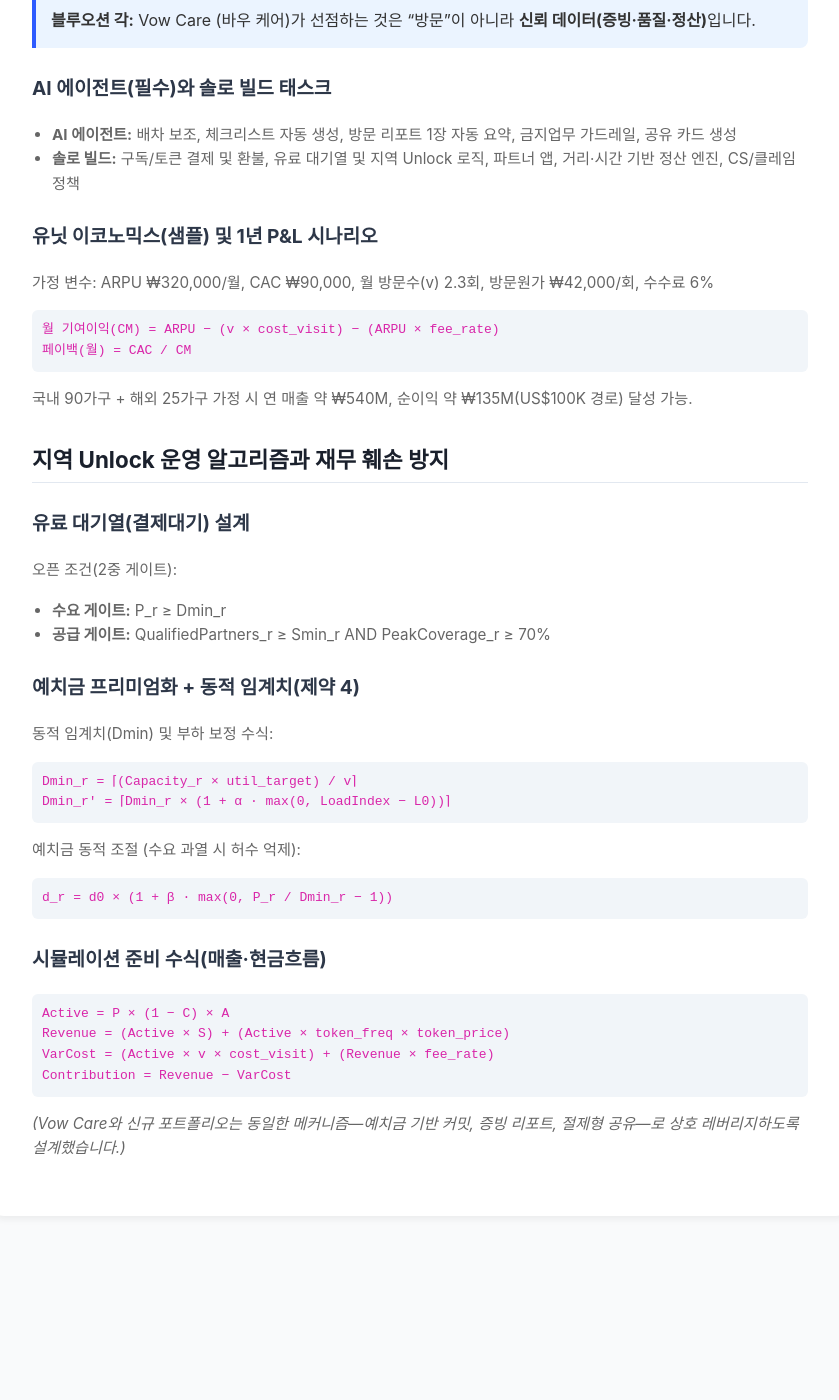
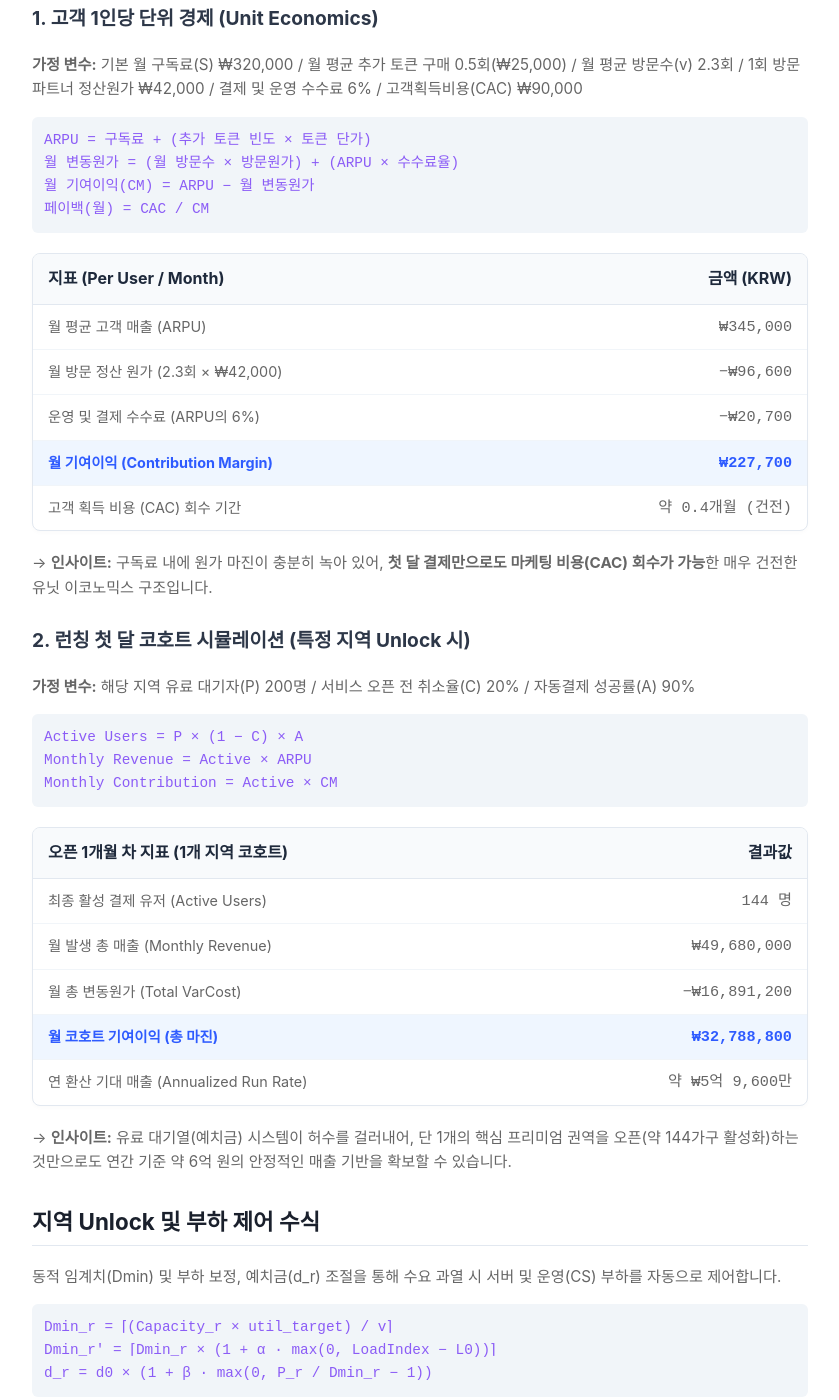
Before and after one commit to vivleon/vow.care.pln, a plain HTML site: page index.html in a window 1280 px wide. Shown: the part 1307-2707 px from the top of the page, without its empty margins (28-867 px from the left). Before the commit the page ends 2543 px from the top, so only its background shows below. Drawn offline with Linux system fonts and the light colour scheme.

Commit message:
Enhance styles and update header text in index.html
Added accent color and improved simulation table styles.

```diff
--- a/index.html
+++ b/index.html
@@ -12,6 +12,7 @@
             --text-muted: #666666;
             --border-color: #E2E8F0;
             --success-color: #10B981;
+            --accent-color: #8B5CF6;
         }
 
         body {
@@ -53,11 +54,56 @@
         code.formula {
             display: block;
             background: #f1f5f9;
-            padding: 10px;
+            padding: 12px;
             border-radius: 6px;
             font-family: monospace;
             margin: 10px 0;
-            color: #d926a9;
+            color: var(--accent-color);
+            font-size: 0.9rem;
+        }
+
+        /* Simulation Table Styles */
+        .simulation-wrapper {
+            background: #ffffff;
+            border: 1px solid var(--border-color);
+            border-radius: 8px;
+            overflow: hidden;
+            margin: 20px 0;
+            box-shadow: 0 2px 4px rgba(0,0,0,0.02);
+        }
+
+        .simulation-header {
+            background: #f8fafc;
+            padding: 12px 15px;
+            font-weight: bold;
+            color: #1e293b;
+            border-bottom: 1px solid var(--border-color);
+            display: flex;
+            justify-content: space-between;
+        }
+
+        .simulation-row {
+            display: flex;
+            justify-content: space-between;
+            padding: 10px 15px;
+            border-bottom: 1px solid #f1f5f9;
+            font-size: 0.9rem;
+            color: var(--text-muted);
+        }
+
+        .simulation-row:last-child {
+            border-bottom: none;
+        }
+
+        .simulation-row.total {
+            background: #eff6ff;
+            font-weight: bold;
+            color: var(--primary-color);
+        }
+
+        .sim-val {
+            font-family: monospace;
+            font-size: 0.95rem;
         }
 
         /* Mockup Styles */
@@ -172,7 +218,7 @@
 <body>
 
     <div class="document-container">
-        <h1>Vow (바우) 에코시스템: Vow Care 고도화 및 신규 19개 수익형 아이디어 포트폴리오</h1>
+        <h1>Vow (바우) 에코시스템: Vow Care 비즈니스 모델 고도화</h1>
 
         <h2>경영진 요약</h2>
         <p><strong>Vow Care (바우 케어)</strong>는 “교육 서비스”가 아니라 <strong>자녀 결제(선물) 기반의 ‘라스트마일 효도 운영(Ops) 구독’</strong>으로 재정의할 때 결제 저항이 낮고, 바이럴(절제형 효도 신호)과 단위경제(수요·공급 밀집) 모두를 동시에 최적화할 수 있습니다. 한국은 2024년 1인가구가 전체의 36.1%(804만5천 가구)로 확대됐고, 1인가구의 42.7%가 서울·경기에 거주하는 것으로 제시돼 “분리거주·방문 공백”이 구조화되고 있습니다. 2024년 고독사 사망자 3,924명(전년 대비 증가) 발표는 “예방형 안심 지출”의 사회적·시장의 정당성을 강화합니다.</p>
@@ -188,73 +234,109 @@
             <li><strong>초기 멤버 혜택:</strong> 현금 대신 원가 통제 가능한 크레딧/우선권으로 마진 방어(ROI 가드레일 포함)</li>
         </ul>
 
-        <h2>시장 근거와 가정</h2>
-        <p>기술 스택, 예산 상한, 사용자 스킬/가용시간은 미지정(Unknown)이므로 단가·CAC·전환율·원가 가정은 시나리오 변수로 처리합니다. 본 보고서는 한국의 통계 지표(1인가구 구조, 고독사/고립, 인터넷 이용·구독경제 전환 등)를 우선 채택합니다.</p>
-        <p>결제 심리(자녀가 기꺼이 결제하는 이유)는 손실회피, 정신회계(교육비보다 월 안심비), IKEA 효과(부모 자립 서사), 친사회적 소비, 절제형 시그널링 등 5가지 레버리지로 표준화합니다.</p>
+        <h2>시장 근거와 결제 심리 가정</h2>
+        <p>본 보고서는 한국의 통계 지표(1인가구 구조, 고독사/고립, 인터넷 이용·구독경제 전환 등)를 우선 채택합니다. 결제 심리(자녀가 기꺼이 결제하는 이유)는 손실회피, 정신회계(교육비보다 월 안심비), IKEA 효과(부모 자립 서사), 친사회적 소비, 절제형 시그널링 등 5가지 레버리지로 표준화합니다.</p>
 
         <h2>Vow Care (바우 케어) 제품 사양</h2>
 
         <h3>이름과 포지셔닝</h3>
         <ul>
-            <li><strong>간결한 이름:</strong> <strong>Vow Care (바우 케어)</strong></li>
+            <li><strong>마스터 브랜드:</strong> <strong>Vow (바우)</strong> - 부모님을 향한 다짐과 약속</li>
+            <li><strong>메인 프로젝트:</strong> <strong>Vow Care (바우 케어)</strong></li>
             <li><strong>한 문장 바이럴 피치:</strong> “부모님 집 근처 동행파트너가 ‘안부+선물+디지털 도움’을 대신 실행하고, 자녀는 1페이지 ‘안심 리포트’로 효도를 조용히 증명하며, 부모는 ‘자립 배지’로 당당히 보여줍니다.”</li>
             <li><strong>카테고리 정의:</strong> “요양/간병”도 “강의형 교육”도 아닌 <strong>라스트마일 효도 운영 OS</strong></li>
         </ul>
 
-        <h3>고객·사용자·시장 세그먼트</h3>
-        <ul>
-            <li><strong>결제자(자녀):</strong> 수도권 고소득권역의 30~55세 맞벌이/전문직, 부모와 분리거주.</li>
-            <li><strong>사용자(부모):</strong> 60~80대(특히 독거·고립 위험군).</li>
-            <li><strong>해외 한인 프리미엄(2단계):</strong> 해외 거주 자녀가 한국 내 부모를 원격 지원.</li>
-        </ul>
-
         <div class="highlight-box">
-            <strong>블루오션 각:</strong> Vow Care (바우 케어)가 선점하는 것은 “방문”이 아니라 <strong>신뢰 데이터(증빙·품질·정산)</strong>입니다.
+            <strong>블루오션 각:</strong> Vow Care가 선점하는 것은 단순한 “방문”이 아니라 <strong>신뢰 데이터(증빙·품질·정산)</strong>입니다.
         </div>
 
-        <h3>AI 에이전트(필수)와 솔로 빌드 태스크</h3>
-        <ul>
-            <li><strong>AI 에이전트:</strong> 배차 보조, 체크리스트 자동 생성, 방문 리포트 1장 자동 요약, 금지업무 가드레일, 공유 카드 생성</li>
-            <li><strong>솔로 빌드:</strong> 구독/토큰 결제 및 환불, 유료 대기열 및 지역 Unlock 로직, 파트너 앱, 거리·시간 기반 정산 엔진, CS/클레임 정책</li>
-        </ul>
+        <h2>단위 경제(Unit Economics) 및 수익 시뮬레이션</h2>
+        <p>서비스 런칭 전, 유닛 이코노믹스의 건전성과 지역 Unlock 오픈 시의 예상 현금흐름을 검증하기 위해 가상의 수치를 바탕으로 시뮬레이션을 진행했습니다.</p>
 
-        <h3>유닛 이코노믹스(샘플) 및 1년 P&L 시나리오</h3>
-        <p>가정 변수: ARPU ₩320,000/월, CAC ₩90,000, 월 방문수(v) 2.3회, 방문원가 ₩42,000/회, 수수료 6%</p>
+        <h3>1. 고객 1인당 단위 경제 (Unit Economics)</h3>
+        <p><strong>가정 변수:</strong> 기본 월 구독료(S) ₩320,000 / 월 평균 추가 토큰 구매 0.5회(₩25,000) / 월 평균 방문수(v) 2.3회 / 1회 방문 파트너 정산원가 ₩42,000 / 결제 및 운영 수수료 6% / 고객획득비용(CAC) ₩90,000</p>
+
         <code class="formula">
-            월 기여이익(CM) = ARPU − (v &times; cost_visit) − (ARPU &times; fee_rate)<br>
+            ARPU = 구독료 + (추가 토큰 빈도 &times; 토큰 단가)<br>
+            월 변동원가 = (월 방문수 &times; 방문원가) + (ARPU &times; 수수료율)<br>
+            월 기여이익(CM) = ARPU &minus; 월 변동원가<br>
             페이백(월) = CAC / CM
         </code>
-        <p>국내 90가구 + 해외 25가구 가정 시 연 매출 약 ₩540M, 순이익 약 ₩135M(US$100K 경로) 달성 가능.</p>
 
-        <h2>지역 Unlock 운영 알고리즘과 재무 훼손 방지</h2>
+        <div class="simulation-wrapper">
+            <div class="simulation-header">
+                <span>지표 (Per User / Month)</span>
+                <span>금액 (KRW)</span>
+            </div>
+            <div class="simulation-row">
+                <span>월 평균 고객 매출 (ARPU)</span>
+                <span class="sim-val">₩345,000</span>
+            </div>
+            <div class="simulation-row">
+                <span>월 방문 정산 원가 (2.3회 &times; ₩42,000)</span>
+                <span class="sim-val">&minus;₩96,600</span>
+            </div>
+            <div class="simulation-row">
+                <span>운영 및 결제 수수료 (ARPU의 6%)</span>
+                <span class="sim-val">&minus;₩20,700</span>
+            </div>
+            <div class="simulation-row total">
+                <span>월 기여이익 (Contribution Margin)</span>
+                <span class="sim-val">₩227,700</span>
+            </div>
+            <div class="simulation-row">
+                <span>고객 획득 비용 (CAC) 회수 기간</span>
+                <span class="sim-val">약 0.4개월 (건전)</span>
+            </div>
+        </div>
+        <p>→ <strong>인사이트:</strong> 구독료 내에 원가 마진이 충분히 녹아 있어, <strong>첫 달 결제만으로도 마케팅 비용(CAC) 회수가 가능</strong>한 매우 건전한 유닛 이코노믹스 구조입니다.</p>
 
-        <h3>유료 대기열(결제대기) 설계</h3>
-        <p>오픈 조건(2중 게이트):</p>
-        <ul>
-            <li><strong>수요 게이트:</strong> P_r &ge; Dmin_r</li>
-            <li><strong>공급 게이트:</strong> QualifiedPartners_r &ge; Smin_r AND PeakCoverage_r &ge; 70%</li>
-        </ul>
+        <h3>2. 런칭 첫 달 코호트 시뮬레이션 (특정 지역 Unlock 시)</h3>
+        <p><strong>가정 변수:</strong> 해당 지역 유료 대기자(P) 200명 / 서비스 오픈 전 취소율(C) 20% / 자동결제 성공률(A) 90%</p>
 
-        <h3>예치금 프리미엄화 + 동적 임계치(제약 4)</h3>
-        <p>동적 임계치(Dmin) 및 부하 보정 수식:</p>
+        <code class="formula">
+            Active Users = P &times; (1 &minus; C) &times; A<br>
+            Monthly Revenue = Active &times; ARPU<br>
+            Monthly Contribution = Active &times; CM
+        </code>
+
+        <div class="simulation-wrapper">
+            <div class="simulation-header">
+                <span>오픈 1개월 차 지표 (1개 지역 코호트)</span>
+                <span>결과값</span>
+            </div>
+            <div class="simulation-row">
+                <span>최종 활성 결제 유저 (Active Users)</span>
+                <span class="sim-val">144 명</span>
+            </div>
+            <div class="simulation-row">
+                <span>월 발생 총 매출 (Monthly Revenue)</span>
+                <span class="sim-val">₩49,680,000</span>
+            </div>
+            <div class="simulation-row">
+                <span>월 총 변동원가 (Total VarCost)</span>
+                <span class="sim-val">&minus;₩16,891,200</span>
+            </div>
+            <div class="simulation-row total">
+                <span>월 코호트 기여이익 (총 마진)</span>
+                <span class="sim-val">₩32,788,800</span>
+            </div>
+            <div class="simulation-row">
+                <span>연 환산 기대 매출 (Annualized Run Rate)</span>
+                <span class="sim-val">약 ₩5억 9,600만</span>
+            </div>
+        </div>
+        <p>→ <strong>인사이트:</strong> 유료 대기열(예치금) 시스템이 허수를 걸러내어, 단 1개의 핵심 프리미엄 권역을 오픈(약 144가구 활성화)하는 것만으로도 연간 기준 약 6억 원의 안정적인 매출 기반을 확보할 수 있습니다.</p>
+
+        <h2>지역 Unlock 및 부하 제어 수식</h2>
+        <p>동적 임계치(Dmin) 및 부하 보정, 예치금(d_r) 조절을 통해 수요 과열 시 서버 및 운영(CS) 부하를 자동으로 제어합니다.</p>
         <code class="formula">
             Dmin_r = &lceil;(Capacity_r &times; util_target) / v&rceil;<br>
-            Dmin_r' = &lceil;Dmin_r &times; (1 + &alpha; &middot; max(0, LoadIndex &minus; L0))&rceil;
-        </code>
-        <p>예치금 동적 조절 (수요 과열 시 허수 억제):</p>
-        <code class="formula">
+            Dmin_r' = &lceil;Dmin_r &times; (1 + &alpha; &middot; max(0, LoadIndex &minus; L0))&rceil;<br>
             d_r = d0 &times; (1 + &beta; &middot; max(0, P_r / Dmin_r &minus; 1))
         </code>
 
-        <h3>시뮬레이션 준비 수식(매출·현금흐름)</h3>
-        <code class="formula">
-            Active = P &times; (1 &minus; C) &times; A<br>
-            Revenue = (Active &times; S) + (Active &times; token_freq &times; token_price)<br>
-            VarCost = (Active &times; v &times; cost_visit) + (Revenue &times; fee_rate)<br>
-            Contribution = Revenue &minus; VarCost
-        </code>
-
-        <p><em>(Vow Care와 신규 포트폴리오는 동일한 메커니즘—예치금 기반 커밋, 증빙 리포트, 절제형 공유—로 상호 레버리지하도록 설계했습니다.)</em></p>
     </div>
 
     <div class="mockup-container">
```
